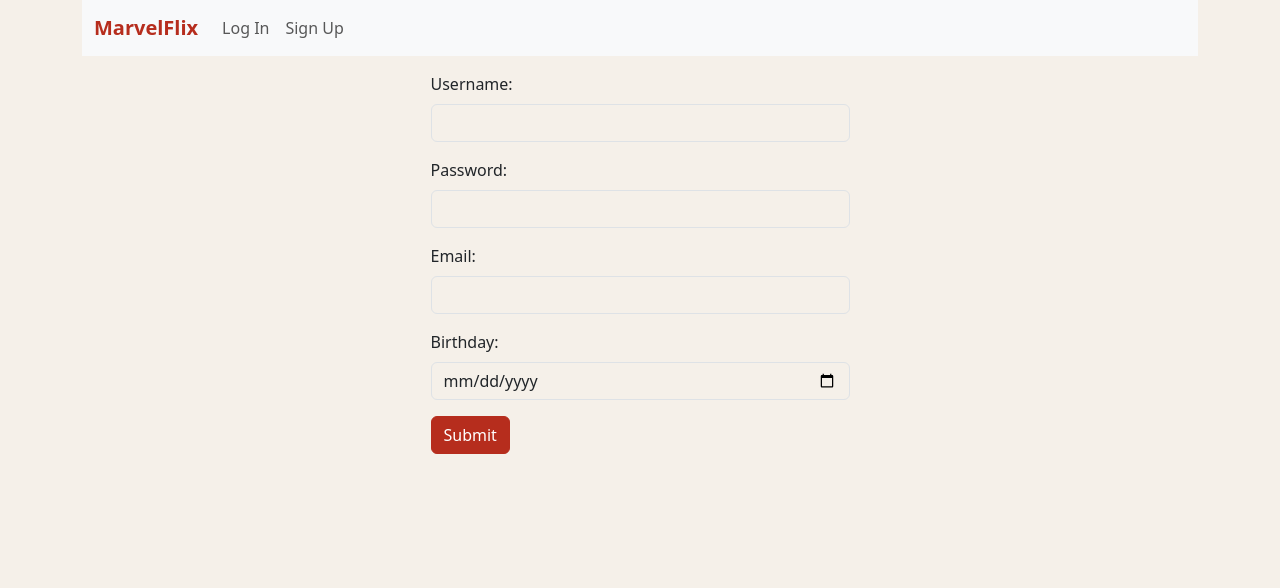
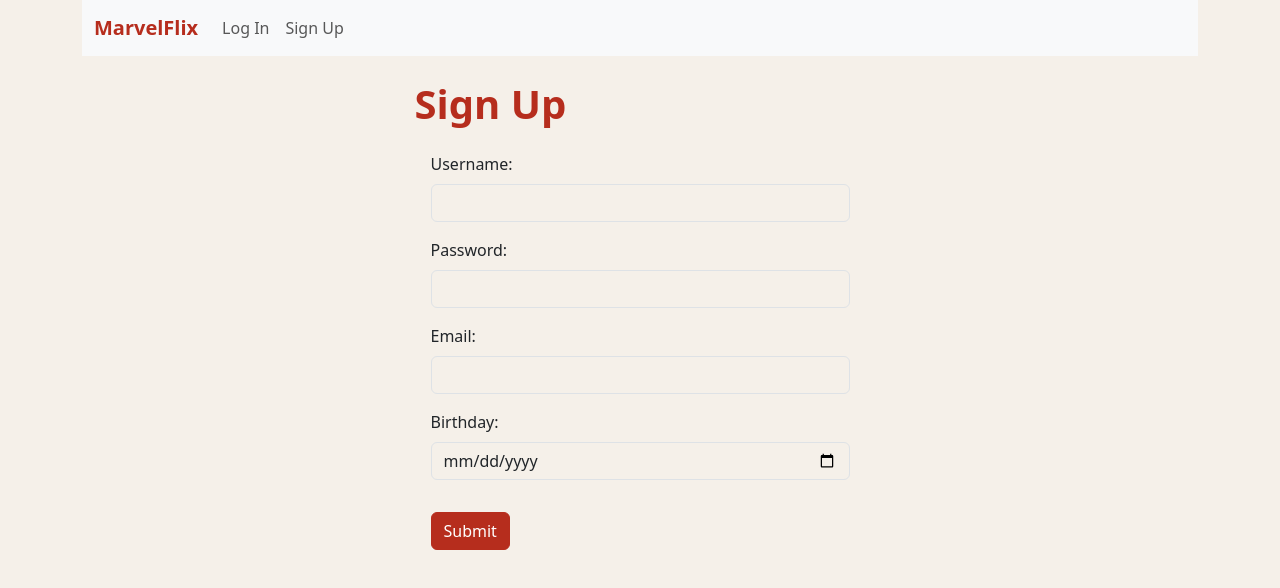
Before and after one commit to berteeny/marvelDB-client, a React (Vite) app: page /signup in a window 1280 px wide. Shown: the top 588 px of the page. Built offline with nearby package versions, Linux system fonts and the light colour scheme.

Commit message:
Added h1 to login and sign up views

```diff
--- a/src/components/login-view/login-view.jsx
+++ b/src/components/login-view/login-view.jsx
@@ -2,6 +2,7 @@ import { React, useState } from "react";
 import Form from "react-bootstrap/Form";
 import Button from "react-bootstrap/Button";
 import Modal from "react-bootstrap/Modal";
+import Badge from 'react-bootstrap/Badge';
 
 export const LoginView = ({ onLoggedIn }) => {
   const [username, setUsername] = useState("");
@@ -48,6 +49,7 @@ export const LoginView = ({ onLoggedIn }) => {
 
   return (
     <>
+    <h1 style={{ color: "rgb(182, 45, 29)" }} className="my-4 fw-bold">Log In</h1>
       <Form className="m-3" onSubmit={handleSubmit}>
         <Form.Group controlId="loginUsername">
           <Form.Label>Username:</Form.Label>
--- a/src/components/signup-view/signup-view.jsx
+++ b/src/components/signup-view/signup-view.jsx
@@ -45,6 +45,9 @@ export const SignupView = () => {
 
   return (
     <>
+      <h1 style={{ color: "rgb(182, 45, 29)" }} className="my-4 fw-bold">
+        Sign Up
+      </h1>
       <Form className="m-3" onSubmit={handleSubmit}>
         <Form.Group controlId="signupUsername">
           <Form.Label>Username:</Form.Label>
@@ -75,7 +78,7 @@ export const SignupView = () => {
             required
           />
         </Form.Group>
-        <Form.Group className="mt-3" controlId="signupBirthday">
+        <Form.Group className="my-3" controlId="signupBirthday">
           <Form.Label>Birthday:</Form.Label>
           <Form.Control
             type="date"
```
